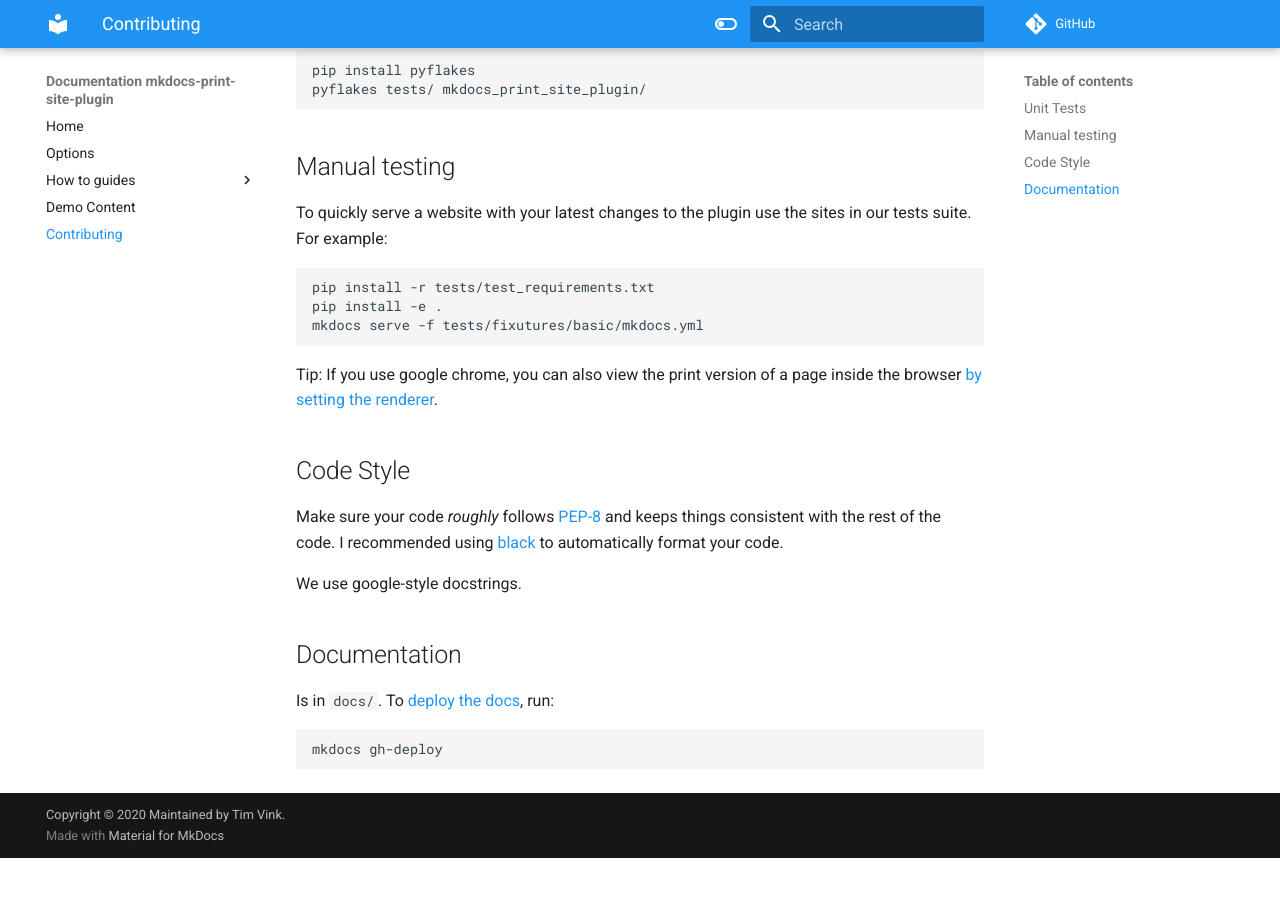
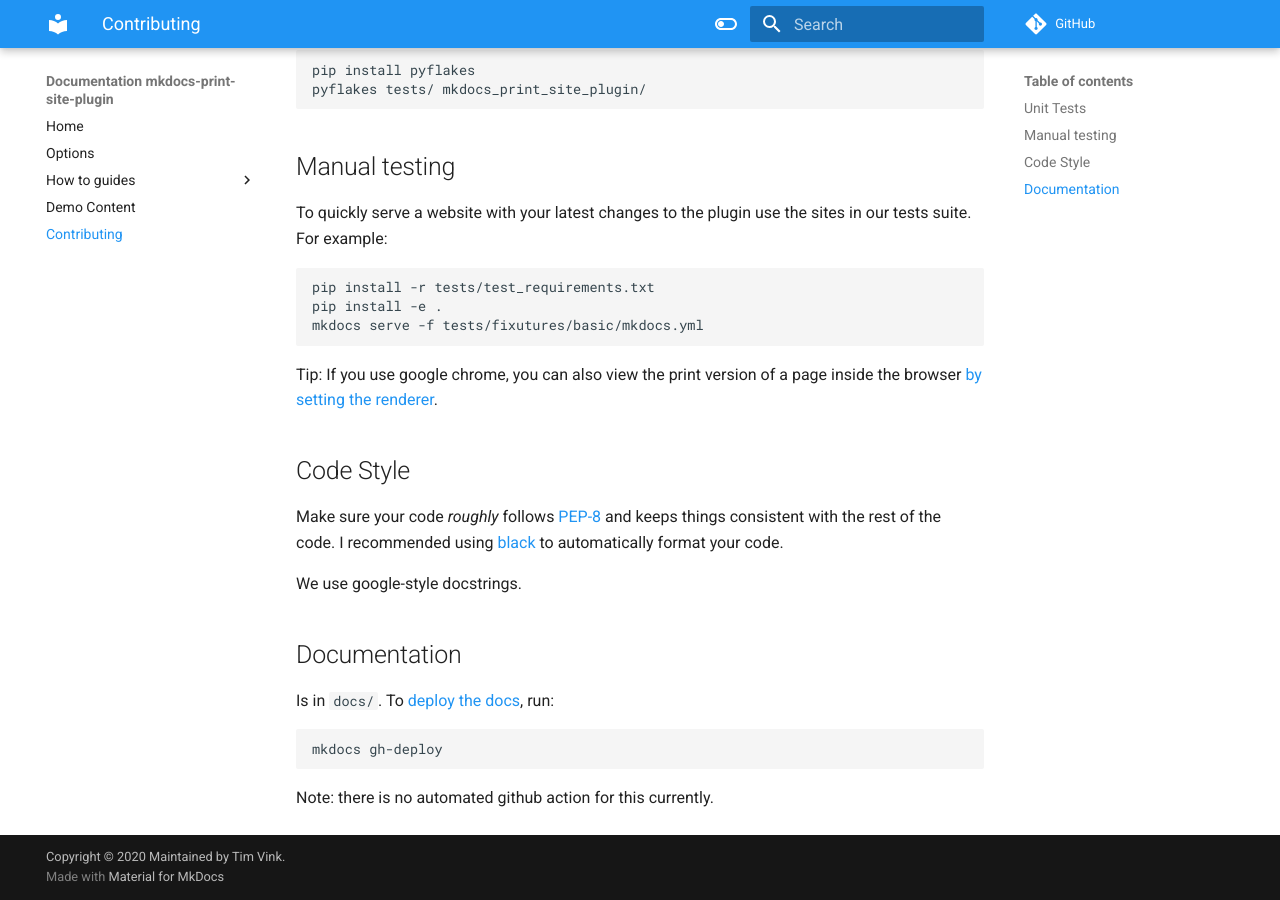
Before and after one commit to timvink/mkdocs-print-site-plugin, an MkDocs documentation site: the page built from docs/contributing.md, in a window 1280 px wide and 900 px high, scrolled down 735 px. Built offline with MkDocs 1.6.1 and Material for MkDocs 9.7.7, drawn with Linux system fonts in a browser that asks for light colours; a script that is not in the unit is left out; comment, search, counter and statistics services are not loaded; before the commit the page ends 1593 px from its top, so only the background shows below that.

Commit message:
update github action

````diff
--- a/docs/contributing.md
+++ b/docs/contributing.md
@@ -51,3 +51,5 @@ Is in `docs/`. To [deploy the docs](https://www.mkdocs.org/user-guide/deploying-
 ```bash
 mkdocs gh-deploy
 ```
+
+Note: there is no automated github action for this currently.
````
Also changed, not shown: 1 other file.
